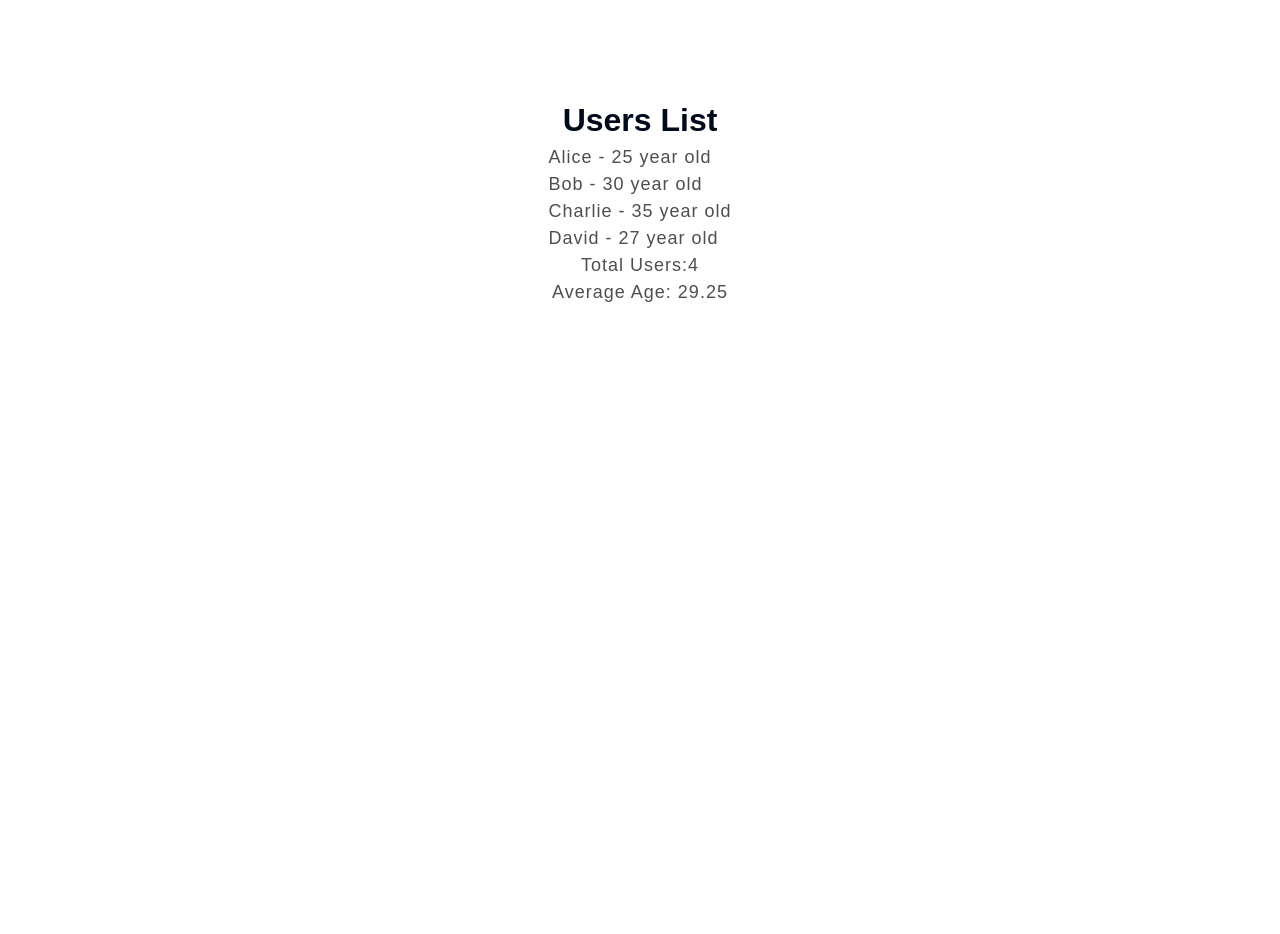
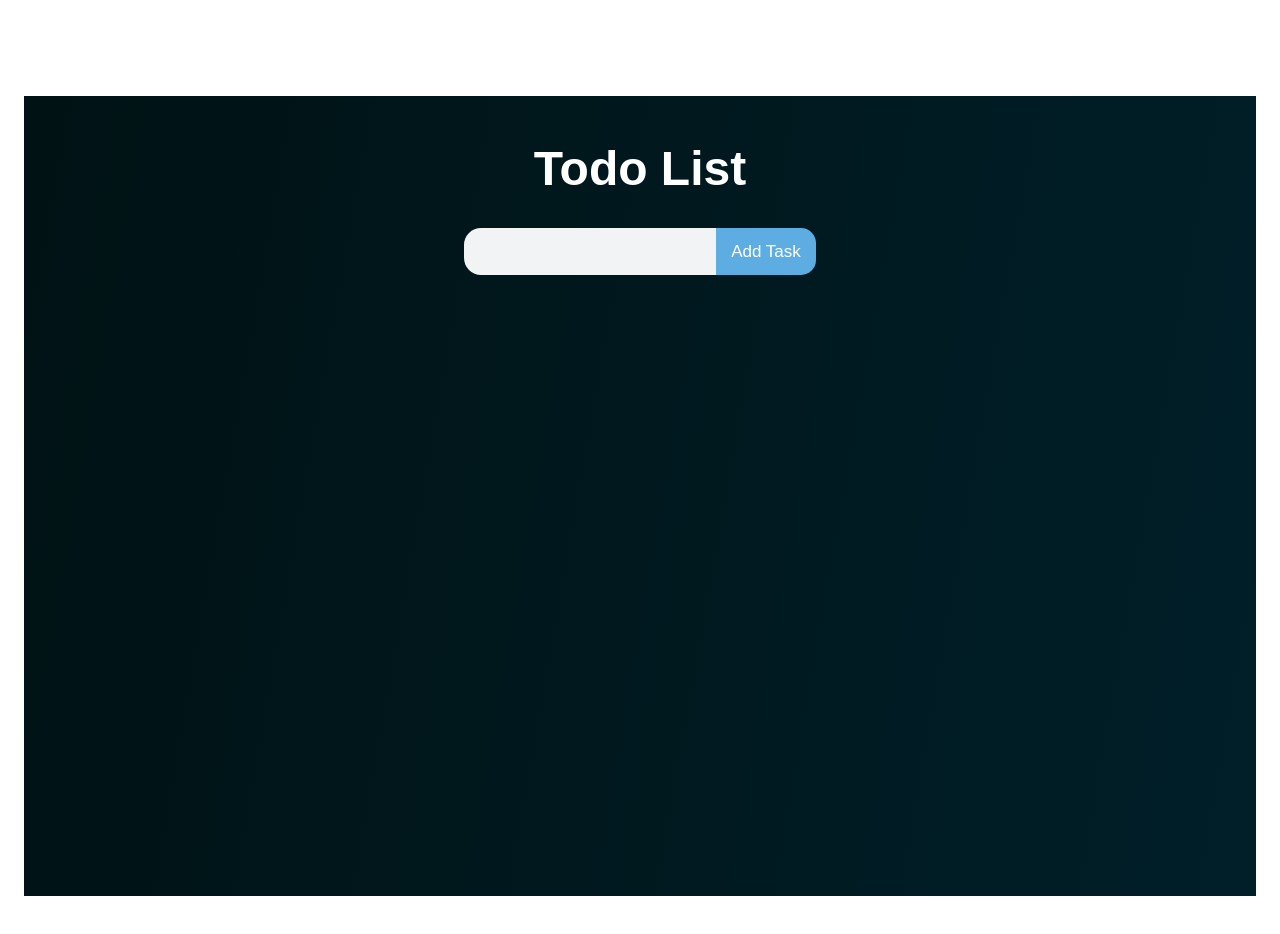
Before and after one commit to nightcoder37/my-reactv19, a React (Vite) app: page / in a window 1280 px wide. Shown: the top 934 px of the page. Before the commit the page ends 800 px from the top, so only its background shows below. Built offline with nearby package versions, Linux system fonts and the light colour scheme.

Commit message:
work on projects for practice purposes

```diff
--- a/package.json
+++ b/package.json
@@ -1,5 +1,4 @@
 {
-
     "name": "my-reactv19",
     "private": true,
     "version": "0.0.0",
@@ -13,6 +12,7 @@
     "dependencies": {
         "react": "^19.0.0-rc.1",
         "react-dom": "^19.0.0-rc.1",
+        "react-icons": "^5.4.0",
         "styled-components": "^6.1.13"
     },
     "devDependencies": {
--- a/src/App.jsx
+++ b/src/App.jsx
@@ -1,10 +1,14 @@
 // import './App.css';
+
+import {Todo} from './projects/Todo/Todo';
 
 // import NetflixSeries from './components/NetflixSeries';
 // import Profile from './components/ProfileCard/Profile';
 // import './components/Netflix.css';
-import DerivedState from './components/hooks/DerivedState';
-import './components/Netflix.module.css';
+// import DerivedState from './components/hooks/DerivedState';
+// import LifStateUp from './components/LifStateUp';
+// import './components/Netflix.module.css';
+// import ToggelSwitch from './projects/ToggleSwitch/ToggelSwitch';
 // import {EventHandling} from './components/EventHandling';
 // import {EventProps} from './components/EventProps';
 // import EventPropagation from './components/EventPropagation';
@@ -20,8 +24,12 @@
             {/* <EventProps /> */}
             {/* <EventPropagation /> */}
             {/* <State /> */}
-            <DerivedState />
+            {/* <DerivedState /> */}
             {/* <SiblingComponent /> */}
+
+            {/* <LifStateUp /> */}
+            {/* <ToggelSwitch /> */}
+            <Todo />
         </section>
     );
 }
--- a/src/components/EV.css
+++ b/src/components/EV.css
@@ -1,13 +1,13 @@
-.main-div {
-    /* height: 80vh; */
-    width: 100%;
+/* .main-div { */
+/* height: 80vh; */
+/* width: 100%;
     display: flex;
     flex-direction: column;
     justify-content: center;
     align-items: center;
-}
+} */
 
-.g-div {
+/* .g-div {
     width: 100rem;
     height: 50rem;
     border: 1rem solid #000;
@@ -57,10 +57,10 @@
     font-size: 2rem;
     padding: 1.2rem 2.4rem;
     background-color: #82e0aa;
-}
-
+} */
+/*
 button:nth-child(odd) {
     font-size: 2rem;
     padding: 1.2rem 2.4rem;
     background-color: #f7dc6f;
-}
+} */
--- /dev/null
+++ b/src/components/LifStateUp.jsx
@@ -0,0 +1,32 @@
+import React, {useState} from 'react';
+
+const LifStateUp = () => {
+    const [inputValue, setInputValue] = useState('');
+    return (
+        <>
+            <InputComponent
+                inputValue={inputValue}
+                setInputValue={setInputValue}
+            />
+            <DisplayComponent inputValue={inputValue} />
+        </>
+    );
+};
+
+const InputComponent = ({inputValue, setInputValue}) => {
+    return (
+        <>
+            <input
+                type="text"
+                placeholder="Enter Your Name"
+                value={inputValue}
+                onChange={(e) => setInputValue(e.target.value)}
+            />
+        </>
+    );
+};
+
+const DisplayComponent = ({inputValue}) => {
+    return <p>The Current input value is: {inputValue}</p>;
+};
+export default LifStateUp;
--- a/src/components/Netflix.module.css
+++ b/src/components/Netflix.module.css
@@ -1,17 +1,17 @@
-.card {
+/* .card {
     box-shadow: rgba(0, 0, 0, 0.05) 0px 6px 24px 0px,
         rgba(0, 0, 0, 0.08) 0px 0px 0px 1px;
 }
 img {
     width: 100%;
-}
+} */
 /* .card-content {
     padding: 3.2rem 1.2rem;
     display: flex;
     flex-direction: column;
     gap: 1.2rem;
 } */
-.card-heading {
+/* .card-heading {
     margin-bottom: 3rem;
 }
 
@@ -30,4 +30,4 @@
     -moz-border-radius: 100rem;
     -ms-border-radius: 100rem;
     -o-border-radius: 100rem;
-}
+} */
--- /dev/null
+++ b/src/projects/Todo/Todo.css
@@ -0,0 +1,198 @@
+/* section {
+  width: 100%;
+  margin-top: 10rem;
+  display: flex;
+  justify-content: center;
+} */
+
+.todo-container {
+    align-items: center;
+    display: flex;
+    flex-direction: column;
+    min-height: 100vh;
+    padding-top: 3%;
+    background-image: linear-gradient(100deg, #001214, #001f29);
+    color: white;
+    transition: 0.3s linear;
+    overflow: hidden;
+}
+
+.header,
+.form,
+.datetime {
+    margin: 0 1rem;
+    min-height: 10vh;
+    width: 100%;
+}
+
+.header {
+    align-items: center;
+    display: flex;
+    flex-direction: column;
+    justify-content: space-around;
+    font-size: 3rem;
+    min-height: 25vh;
+    width: 100%;
+}
+
+section h1 {
+    color: #fff;
+    font-size: 4.8rem;
+    text-align: center;
+}
+
+.date-time {
+    font-size: 2.4rem;
+    text-align: center;
+}
+
+form {
+    display: flex;
+    font-size: 1.7rem;
+    justify-content: center;
+    margin: 15px 0;
+    padding: 0.8rem;
+    width: 100%;
+}
+
+form input {
+    padding: 10px;
+    font-size: 1.8rem;
+    letter-spacing: 0.1rem;
+    border: none;
+    outline: none;
+    /* border-radius: 15; */
+    border-top-left-radius: 17px;
+    border-bottom-left-radius: 17px;
+    max-width: 500px;
+    transition: background-color 200ms ease-in-out;
+    width: 100%;
+    background-color: #f2f3f4;
+    color: var(--primary-color);
+}
+
+form input:hover {
+    cursor: text;
+}
+
+form input::placeholder {
+    color: white;
+    opacity: 0.7;
+}
+
+button {
+    border: none;
+    outline: none;
+    transition: box-shadow 200ms ease, background-color 200ms ease-in-out;
+    background-color: #2c3e50;
+    color: rgb(0, 0, 0);
+}
+
+form button:hover {
+    cursor: pointer;
+    background-color: #f1c40f;
+}
+
+form button {
+    padding: 10.8px;
+    font-size: 17px;
+    border-top-right-radius: 15px;
+    border-bottom-right-radius: 15px;
+    min-width: 100px;
+    background-color: #5dade2;
+    color: var(--secondary-color);
+}
+
+span {
+    margin-right: 3.2rem;
+}
+
+.myUnOrdList {
+    display: flex;
+    justify-content: center;
+    align-items: center;
+    max-width: 1200px;
+}
+
+.todo-list {
+    min-width: 25%;
+
+    /* To remove the bullets of unordered list */
+    list-style: none;
+}
+.todo-input {
+    color: #001214;
+}
+
+.todo-item {
+    margin: 2.4rem;
+    /*word-wrap: break-word;
+	  */ /*flex-wrap: wrap;
+	  */
+    font-size: 20px;
+    color: #1c2833;
+    border-radius: 30px;
+    transition: background-color 200ms ease-in-out;
+    background-color: #f2f3f4;
+    min-width: 35rem;
+    max-width: 40rem;
+    padding: 1.6rem 3rem;
+    display: grid;
+    grid-template-columns: 1fr 0.3fr 0.3fr;
+    justify-content: start;
+    gap: 1.6rem;
+    /*align-items: center;
+	  */ /*wrapsthelinks*/
+    overflow-wrap: anywhere;
+}
+
+li span {
+    max-width: 20rem;
+    color: #1c2833;
+}
+
+.check-btn,
+.delete-btn {
+    font-size: 3rem;
+    cursor: pointer;
+    width: 3rem;
+    height: 3rem;
+    border-radius: 80%;
+    margin: 0 5px;
+    background-color: #fff;
+    color: rgb(0, 0, 0);
+    box-shadow: rgba(149, 157, 165, 0.2) 0px 8px 24px;
+}
+
+.check-btn {
+    color: #fff;
+    background-color: #2ecc71;
+}
+
+.delete-btn {
+    color: #fff;
+    background-color: #e74c3c;
+}
+
+.checkList {
+    text-decoration: line-through;
+}
+
+.notCheckList {
+    text-decoration: none;
+}
+
+.clear-btn {
+    background-color: #e74c3c;
+    font-size: 1.6rem;
+    padding: 1rem 2.2rem;
+    border-radius: 0.3rem;
+    -webkit-border-radius: 0.3rem;
+    -moz-border-radius: 0.3rem;
+    -ms-border-radius: 0.3rem;
+    -o-border-radius: 0.3rem;
+}
+
+.clear-btn:hover {
+    background-color: #8d1407;
+}
--- /dev/null
+++ b/src/projects/Todo/Todo.jsx
@@ -0,0 +1,65 @@
+import {useState} from 'react';
+import './Todo.css';
+import {MdCheck, MdDeleteForever} from 'react-icons/md';
+
+export const Todo = () => {
+    const [inputValue, setInputValue] = useState('');
+    const [task, setTask] = useState([]);
+
+    const handleInputChange = (value) => {
+        setInputValue(value);
+    };
+
+    const handleFormSubmit = (event) => {
+        event.preventDefault();
+        if (!inputValue) return;
+        if (task.includes(inputValue)) {
+            setInputValue('');
+            return;
+        }
+        setTask((prevTask) => [...prevTask, inputValue]);
+        setInputValue('');
+    };
+    return (
+        <section className="todo-container">
+            <header>
+                <h1>Todo List</h1>
+            </header>
+            <section className="form">
+                <form onSubmit={handleFormSubmit}>
+                    <div>
+                        <input
+                            type="text"
+                            className="todo-input"
+                            autoComplete="off"
+                            value={inputValue}
+                            onChange={(e) => handleInputChange(e.target.value)}
+                        />
+                    </div>
+                    <div>
+                        <button type="submit" className="todo-btn">
+                            Add Task
+                        </button>
+                    </div>
+                </form>
+            </section>
+            <section className="myUnOrdeList">
+                <ul>
+                    {task.map((curTask, index) => {
+                        return (
+                            <li key={index} className="todo-item">
+                                <span>{curTask}</span>
+                                <button className="check-btn">
+                                    <MdCheck />
+                                </button>
+                                <button className="delete-btn">
+                                    <MdDeleteForever />
+                                </button>
+                            </li>
+                        );
+                    })}
+                </ul>
+            </section>
+        </section>
+    );
+};
--- /dev/null
+++ b/src/projects/ToggleSwitch/ToggelSwitch.jsx
@@ -0,0 +1,31 @@
+import React, {useState} from 'react';
+import {IoIosSwitch} from 'react-icons/io';
+
+import './ToggleSwitch.css';
+const ToggelSwitch = () => {
+    const [isOn, setIsOn] = useState(false);
+
+    const handleToggleSwitch = () => {
+        setIsOn(!isOn);
+    };
+
+    const checkIsOn = isOn ? 'on' : 'off';
+    const BGcolor = {backgroundColor: isOn ? '#4caf50' : ''};
+    return (
+        <>
+            <h1 style={{color: '#000', textAlign: 'center'}}>
+                Toggle Switch <IoIosSwitch />
+            </h1>
+            <div
+                className="toggle-switch"
+                style={BGcolor}
+                onClick={handleToggleSwitch}>
+                <div className={`switch ${checkIsOn}`}>
+                    <span className="switch-state">{checkIsOn}</span>
+                </div>
+            </div>
+        </>
+    );
+};
+
+export default ToggelSwitch;
--- /dev/null
+++ b/src/projects/ToggleSwitch/ToggleSwitch.css
@@ -0,0 +1,54 @@
+body {
+    width: 100%;
+    height: 100vh;
+    display: flex;
+    justify-content: center;
+}
+
+.toggle-switch {
+    width: 100px;
+    height: 50px;
+    border-radius: 25px;
+    background-color: #ccc;
+    position: relative;
+    cursor: pointer;
+    padding: 5px;
+    margin-top: 5rem;
+    box-shadow: rgba(17, 12, 46, 0.15) 0px 48px 100px 0px;
+}
+
+.switch {
+    width: 40px;
+    height: 40px;
+    border-radius: 20px;
+    display: flex;
+    align-items: center;
+    justify-content: center;
+    color: white;
+    font-weight: bold;
+    position: absolute;
+    top: 5px;
+    left: 5px;
+    transition: transform 0.3s linear, background-color 0.3s linear;
+    border: 0.2rem solid #ccc;
+    box-shadow: rgba(100, 100, 111, 0.2) 0px 7px 29px 0px;
+}
+
+.on {
+    background-color: #4caf50;
+    transform: translateX(50px);
+    -webkit-transform: translateX(50px);
+    -moz-transform: translateX(50px);
+    -ms-transform: translateX(50px);
+    -o-transform: translateX(50px);
+}
+
+.off {
+    background-color: #f44336;
+    transform: translateX(0);
+}
+
+.switch-state {
+    margin: 0 10px;
+    text-transform: uppercase;
+}
```
Also changed, not shown: src/components/Netflix.css (+4 -4 lines), src/projects/Todo/Help.jsx (added), 1 other file (tests, documents, lock files or other folders).
